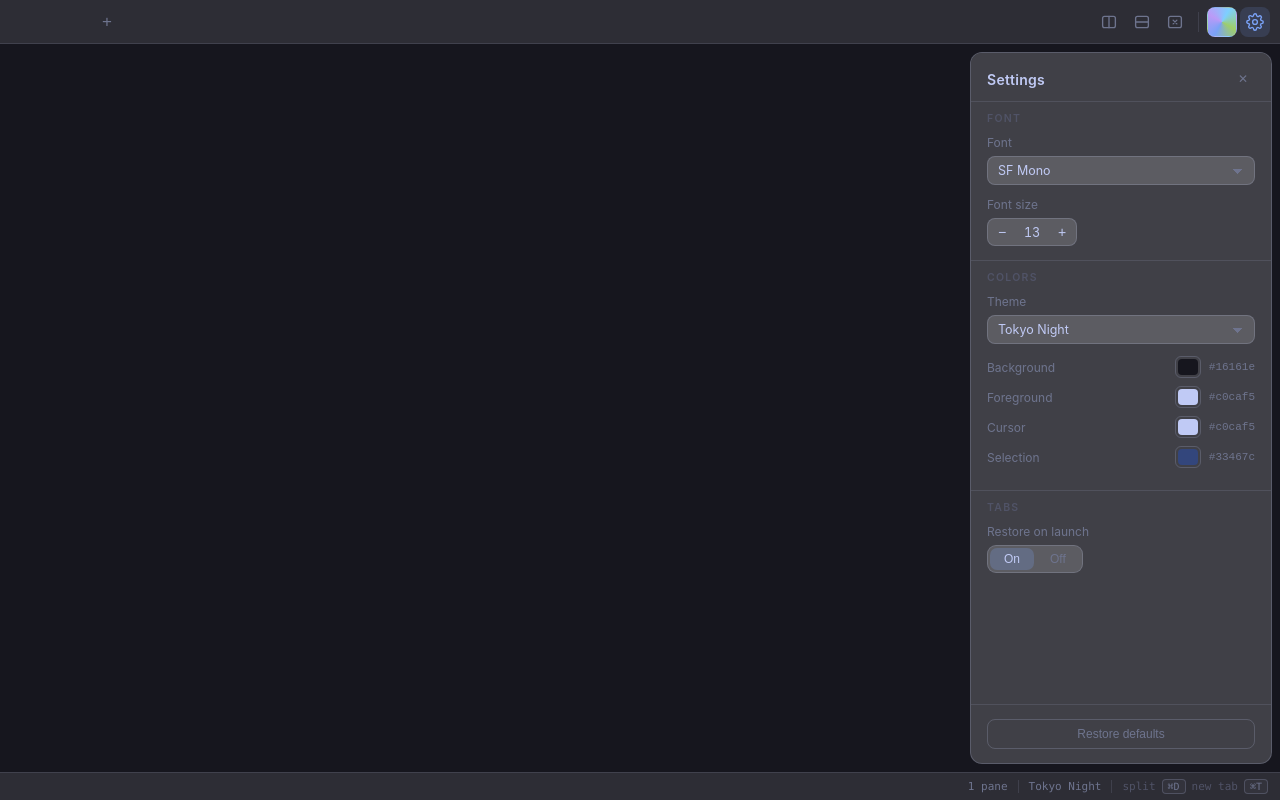
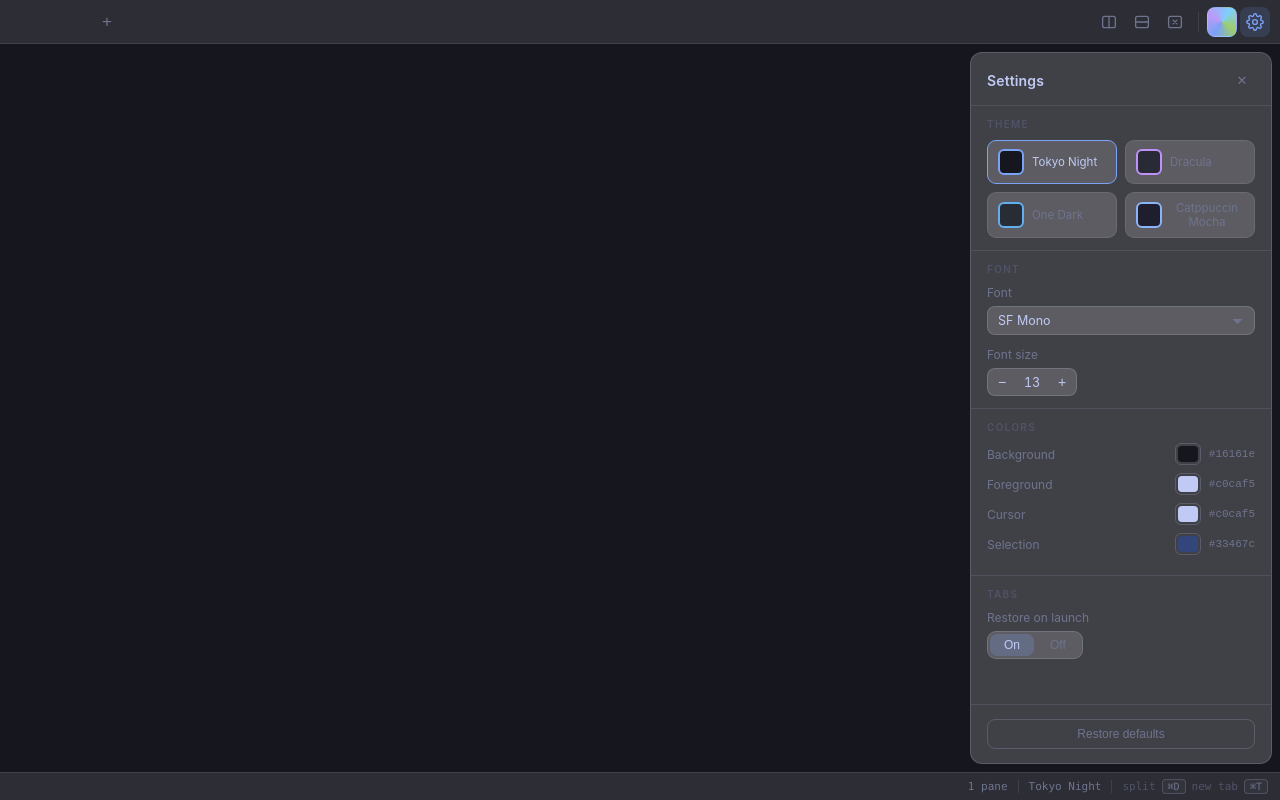
Before and after one commit to mxrsv/stackgrid, a Preact app: page / in a window 1280 px wide. Both pictures are taken after a click on the button 1255 px from the left and 21 px from the top of the page. Built offline with nearby package versions, Linux system fonts and the light colour scheme.

Commit message:
feat(settings): slide-over panel with theme preset grid
Verified via Chrome DevTools against the Vite dev server: theme grid,
font/color controls and the tabs restore-on-launch toggle all render
and wire up correctly.

Claude-Session: https://claude.ai/code/session_015ZKu2HjQBCNrxJsgE8GcRj

```diff
--- a/src/styles.css
+++ b/src/styles.css
@@ -514,87 +514,130 @@ body,
   background: var(--green);
 }
 
-/* ── Settings panel (interim: old markup as a right-side card;
-      final slide-over styling lands with the panel redesign) ── */
+/* ── Settings panel: slide-over anchored to the stage's right edge ── */
 
-.settings-panel {
+.panel {
   position: absolute;
   top: 8px;
   right: 8px;
   bottom: 8px;
   width: 300px;
-  display: flex;
-  flex-direction: column;
-  overflow-y: auto;
   background: var(--chrome-2);
   border: 1px solid var(--hair-strong);
   border-radius: 12px;
+  display: flex;
+  flex-direction: column;
   z-index: 20;
-  animation: panel-in 0.18s ease-out;
+  transform: translateX(calc(100% + 20px));
+  opacity: 0;
+  pointer-events: none;
+  transition:
+    transform 0.28s cubic-bezier(0.22, 1, 0.36, 1),
+    opacity 0.28s ease;
 }
 
-@keyframes panel-in {
-  from {
-    opacity: 0;
-    transform: translateX(10px);
-  }
-  to {
-    opacity: 1;
-    transform: translateX(0);
-  }
+.panel.is-open {
+  transform: translateX(0);
+  opacity: 1;
+  pointer-events: auto;
 }
 
-.settings-panel__header {
+.panel__head {
   display: flex;
   align-items: center;
   justify-content: space-between;
-  padding: 14px 16px 10px;
-  position: sticky;
-  top: 0;
-  background: var(--chrome-2);
+  padding: 14px 16px 12px;
+  flex-shrink: 0;
 }
 
-.settings-panel__title {
+.panel__title {
   margin: 0;
   font-size: 14px;
   font-weight: 600;
-  letter-spacing: 0.02em;
+  letter-spacing: 0.01em;
 }
 
-.settings-panel__close {
+.panel__x {
   border: none;
   background: transparent;
   color: var(--text-muted);
-  font-size: 12px;
-  width: 24px;
-  height: 24px;
-  border-radius: 6px;
+  width: 26px;
+  height: 26px;
+  border-radius: 7px;
   cursor: pointer;
+  font-size: 13px;
 }
 
-.settings-panel__close:hover {
+.panel__x:hover {
+  background: color-mix(in srgb, var(--fg) 8%, transparent);
   color: var(--fg);
-  background: color-mix(in srgb, var(--fg) 8%, transparent);
 }
 
-.settings-section {
-  padding: 10px 16px 14px;
+.panel__body {
+  flex: 1;
+  min-height: 0;
+  overflow-y: auto;
+}
+
+.panel__sec {
+  padding: 12px 16px;
   border-top: 1px solid var(--hair);
 }
 
-.settings-section__title {
+.panel__sec-title {
   margin: 0 0 10px;
-  font-size: 10.5px;
+  font-size: 10px;
   font-weight: 600;
   text-transform: uppercase;
-  letter-spacing: 0.12em;
+  letter-spacing: 0.13em;
   color: var(--text-faint);
 }
 
-.settings-panel__footer {
-  margin-top: auto;
+.panel__footer {
   padding: 14px 16px;
   border-top: 1px solid var(--hair);
+  flex-shrink: 0;
+}
+
+.theme-grid {
+  display: grid;
+  grid-template-columns: 1fr 1fr;
+  gap: 8px;
+}
+
+.theme-chip {
+  display: flex;
+  align-items: center;
+  gap: 8px;
+  padding: 8px 10px;
+  border-radius: 9px;
+  cursor: pointer;
+  border: 1px solid var(--hair);
+  background: color-mix(in srgb, var(--bg) 70%, white);
+  font-size: 11.5px;
+  color: var(--text-muted);
+  font-family: var(--ui-font);
+  transition:
+    border-color 0.15s ease,
+    color 0.15s ease;
+}
+
+.theme-chip:hover {
+  color: var(--fg);
+}
+
+.theme-chip.is-active {
+  border-color: var(--accent);
+  color: var(--fg);
+}
+
+/* Swatch outline uses a real border (accent via inline style) — flat rule */
+.theme-chip__swatch {
+  width: 22px;
+  height: 22px;
+  border-radius: 6px;
+  flex-shrink: 0;
+  border: 2px solid transparent;
 }
 
 /* ── Form controls ───────────────────────────────────────── */
--- a/src/ui/app.tsx
+++ b/src/ui/app.tsx
@@ -90,7 +90,7 @@ export function App() {
       />
       <main class="stage">
         <div class="stage__tabs" ref={stagesRef} />
-        {panelOpen.value && <SettingsPanel onClose={closePanel} />}
+        <SettingsPanel open={panelOpen.value} onClose={closePanel} />
       </main>
       <StatusBar />
     </div>
--- a/src/ui/settings-panel.tsx
+++ b/src/ui/settings-panel.tsx
@@ -23,10 +23,11 @@ const COLOR_LABELS: Record<keyof TerminalColors, string> = {
 };
 
 interface SettingsPanelProps {
+  open: boolean;
   onClose: () => void;
 }
 
-export function SettingsPanel({ onClose }: SettingsPanelProps) {
+export function SettingsPanel({ open, onClose }: SettingsPanelProps) {
   const current = settings.value;
   const preset = getPreset(current.themeId);
 
@@ -35,12 +36,16 @@ export function SettingsPanel({ onClose }: SettingsPanelProps) {
   };
 
   return (
-    <aside class="settings-panel" aria-label="Settings">
-      <header class="settings-panel__header">
-        <h2 class="settings-panel__title">Settings</h2>
+    <aside
+      class={`panel ${open ? "is-open" : ""}`}
+      aria-label="Settings"
+      aria-hidden={!open}
+    >
+      <header class="panel__head">
+        <h2 class="panel__title">Settings</h2>
         <button
           type="button"
-          class="settings-panel__close"
+          class="panel__x"
           aria-label="Close settings"
           onClick={onClose}
         >
@@ -48,8 +53,40 @@ export function SettingsPanel({ onClose }: SettingsPanelProps) {
         </button>
       </header>
 
-      <section class="settings-section">
-        <h3 class="settings-section__title">Font</h3>
+      <div class="panel__body">
+        <section class="panel__sec">
+          <h3 class="panel__sec-title">Theme</h3>
+          <div class="theme-grid">
+            {THEME_PRESETS.map((themePreset) => (
+              <button
+                key={themePreset.id}
+                type="button"
+                class={`theme-chip ${
+                  themePreset.id === current.themeId ? "is-active" : ""
+                }`}
+                onClick={() =>
+                  // Switching theme clears previous color overrides
+                  updateSettings({
+                    themeId: themePreset.id,
+                    colorOverrides: {},
+                  })
+                }
+              >
+                <span
+                  class="theme-chip__swatch"
+                  style={{
+                    background: themePreset.theme.background,
+                    borderColor: themePreset.theme.blue,
+                  }}
+                />
+                {themePreset.label}
+              </button>
+            ))}
+          </div>
+        </section>
+
+        <section class="panel__sec">
+          <h3 class="panel__sec-title">Font</h3>
           <FontSelect
             value={current.fontFamily}
             onChange={(fontFamily) => updateSettings({ fontFamily })}
@@ -80,31 +117,8 @@ export function SettingsPanel({ onClose }: SettingsPanelProps) {
           </div>
         </section>
 
-      <section class="settings-section">
-        <h3 class="settings-section__title">Colors</h3>
-        <div class="field">
-          <label class="field__label" for="theme-preset">
-            Theme
-          </label>
-          <select
-            id="theme-preset"
-            class="select"
-            value={current.themeId}
-            onChange={(event) =>
-              // Switching theme clears previous color overrides
-              updateSettings({
-                themeId: event.currentTarget.value,
-                colorOverrides: {},
-              })
-            }
-          >
-            {THEME_PRESETS.map((themePreset) => (
-              <option key={themePreset.id} value={themePreset.id}>
-                {themePreset.label}
-              </option>
-            ))}
-          </select>
-        </div>
+        <section class="panel__sec">
+          <h3 class="panel__sec-title">Colors</h3>
           {COLOR_KEYS.map((key) => (
             <ColorField
               key={key}
@@ -117,8 +131,8 @@ export function SettingsPanel({ onClose }: SettingsPanelProps) {
           ))}
         </section>
 
-      <section class="settings-section">
-        <h3 class="settings-section__title">Tabs</h3>
+        <section class="panel__sec">
+          <h3 class="panel__sec-title">Tabs</h3>
           <div class="field">
             <span class="field__label">Restore on launch</span>
             <div
@@ -147,8 +161,9 @@ export function SettingsPanel({ onClose }: SettingsPanelProps) {
             </div>
           </div>
         </section>
+      </div>
 
-      <footer class="settings-panel__footer">
+      <footer class="panel__footer">
         <button type="button" class="btn-reset" onClick={resetSettings}>
           Restore defaults
         </button>
```
Lines whose indentation alone changed are shown as unchanged.
